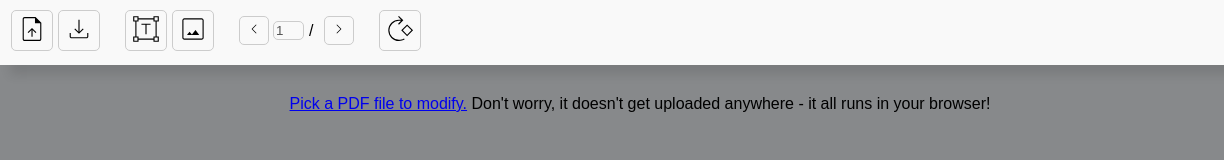
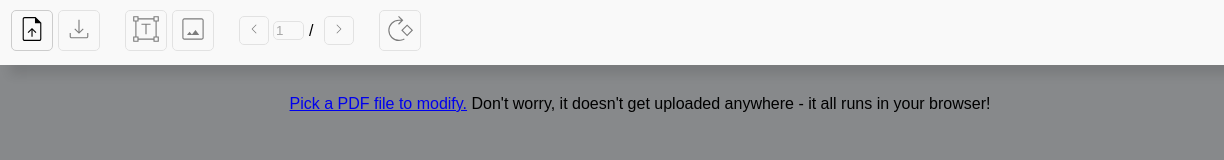
Before and after one commit to photown/private-pdf, a website built with webpack: page index.html in a window 1280 px wide. Shown: the full height of the page, 0-1224 px from the left. Built offline with nearby package versions, Linux system fonts and the light colour scheme; files whose address does not match are found by name.

Commit message:
Update toolbar button style when disabled

```diff
--- a/index.html
+++ b/index.html
@@ -162,6 +162,11 @@
         cursor: pointer;
         padding: 2px 4px;
         border-radius: 5px;
+      }
+      #toolbar button:disabled,
+      #toolbar input[type="text"]:disabled {
+        opacity: 50%;
+        cursor: default;
       }
       #toolbar button image {
         vertical-align: middle;
```
Also changed, not shown: README.md.
